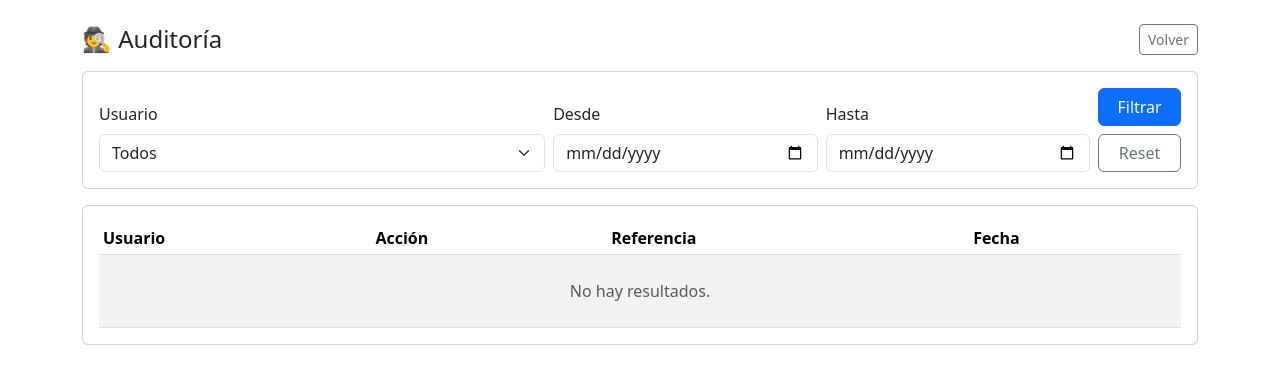
After one commit to KevinMoscoso/ERPIA, a PHP site: template src/View/auditoria/index.php in a window 1280 px wide. The commit adds this page. Shown: the top 384 px of the page. Run offline with PHP 8.4, Linux system fonts and the light colour scheme; the template is opened without the code that fills it, so the values that code supplies are empty.

Commit message:
Reportes y auditoría

```diff
--- /dev/null
+++ b/src/View/auditoria/index.php
@@ -0,0 +1,93 @@
+<!doctype html>
+<html lang="es">
+<head>
+    <meta charset="utf-8">
+    <title>Auditoría - ERP-IA</title>
+    <link href="https://cdn.jsdelivr.net/npm/bootstrap@5.3.3/dist/css/bootstrap.min.css" rel="stylesheet">
+</head>
+<body>
+
+<div class="container py-4">
+    <div class="d-flex justify-content-between align-items-center mb-3">
+        <h1 class="h4 mb-0">🕵 Auditoría</h1>
+        <a href="/" class="btn btn-outline-secondary btn-sm">Volver</a>
+    </div>
+
+    <?php if (!empty($errors ?? [])): ?>
+        <div class="alert alert-danger">
+            <?php foreach (($errors ?? []) as $err): ?>
+                <div><?= htmlspecialchars((string)$err, ENT_QUOTES, 'UTF-8') ?></div>
+            <?php endforeach; ?>
+        </div>
+    <?php endif; ?>
+
+    <form class="card card-body mb-3" method="get" action="/auditoria">
+        <div class="row g-2 align-items-end">
+            <div class="col-md-5">
+                <label class="form-label">Usuario</label>
+                <select name="usuario_id" class="form-select">
+                    <?php $uidSel = (int)($usuario_id ?? 0); ?>
+                    <option value="">Todos</option>
+                    <?php foreach (($usuarios ?? []) as $u): ?>
+                        <?php $uid = (int)($u['id'] ?? 0); ?>
+                        <option value="<?= $uid ?>" <?= $uidSel === $uid ? 'selected' : '' ?>>
+                            #<?= $uid ?> — <?= htmlspecialchars((string)($u['nombre'] ?? ''), ENT_QUOTES, 'UTF-8') ?>
+                        </option>
+                    <?php endforeach; ?>
+                </select>
+            </div>
+
+            <div class="col-md-3">
+                <label class="form-label">Desde</label>
+                <input type="date" name="desde" class="form-control" value="<?= htmlspecialchars((string)($desde ?? ''), ENT_QUOTES, 'UTF-8') ?>">
+            </div>
+
+            <div class="col-md-3">
+                <label class="form-label">Hasta</label>
+                <input type="date" name="hasta" class="form-control" value="<?= htmlspecialchars((string)($hasta ?? ''), ENT_QUOTES, 'UTF-8') ?>">
+            </div>
+
+            <div class="col-md-1 d-flex flex-column gap-2">
+                <button type="submit" class="btn btn-primary">Filtrar</button>
+                <a href="/auditoria" class="btn btn-outline-secondary">Reset</a>
+            </div>
+        </div>
+    </form>
+
+    <div class="card">
+        <div class="card-body">
+            <div class="table-responsive">
+                <table class="table table-sm table-striped align-middle mb-0">
+                    <thead>
+                        <tr>
+                            <th>Usuario</th>
+                            <th>Acción</th>
+                            <th>Referencia</th>
+                            <th>Fecha</th>
+                        </tr>
+                    </thead>
+                    <tbody>
+                    <?php if (empty($rows ?? [])): ?>
+                        <tr>
+                            <td colspan="4" class="text-center text-muted py-4">No hay resultados.</td>
+                        </tr>
+                    <?php else: ?>
+                        <?php foreach (($rows ?? []) as $r): ?>
+                            <tr>
+                                <td><?= htmlspecialchars((string)($r['usuario_nombre'] ?? ''), ENT_QUOTES, 'UTF-8') ?></td>
+                                <td><?= htmlspecialchars((string)($r['accion'] ?? ''), ENT_QUOTES, 'UTF-8') ?></td>
+                                <td><?= htmlspecialchars((string)($r['referencia'] ?? ''), ENT_QUOTES, 'UTF-8') ?></td>
+                                <td><?= htmlspecialchars((string)($r['created_at'] ?? ''), ENT_QUOTES, 'UTF-8') ?></td>
+                            </tr>
+                        <?php endforeach; ?>
+                    <?php endif; ?>
+                    </tbody>
+                </table>
+            </div>
+        </div>
+    </div>
+
+</div>
+
+</body>
+</html>
--- a/src/View/dashboard/index.php
+++ b/src/View/dashboard/index.php
@@ -71,6 +71,12 @@
                 </a>
             <?php endif; ?>
 
+            <?php if (Auth::has('usuarios.gestionar') || Auth::has('roles.gestionar')): ?>
+                <a href="/auditoria" class="btn btn-outline-dark">
+                    🕵 Auditoría
+                </a>
+            <?php endif; ?>
+
         </div>
     <?php endif; ?>
 
```
Also changed, not shown: src/Controller/AuditoriaController.php (added, +67 -0 lines), src/Model/Auditoria.php (+42 -0 lines).
